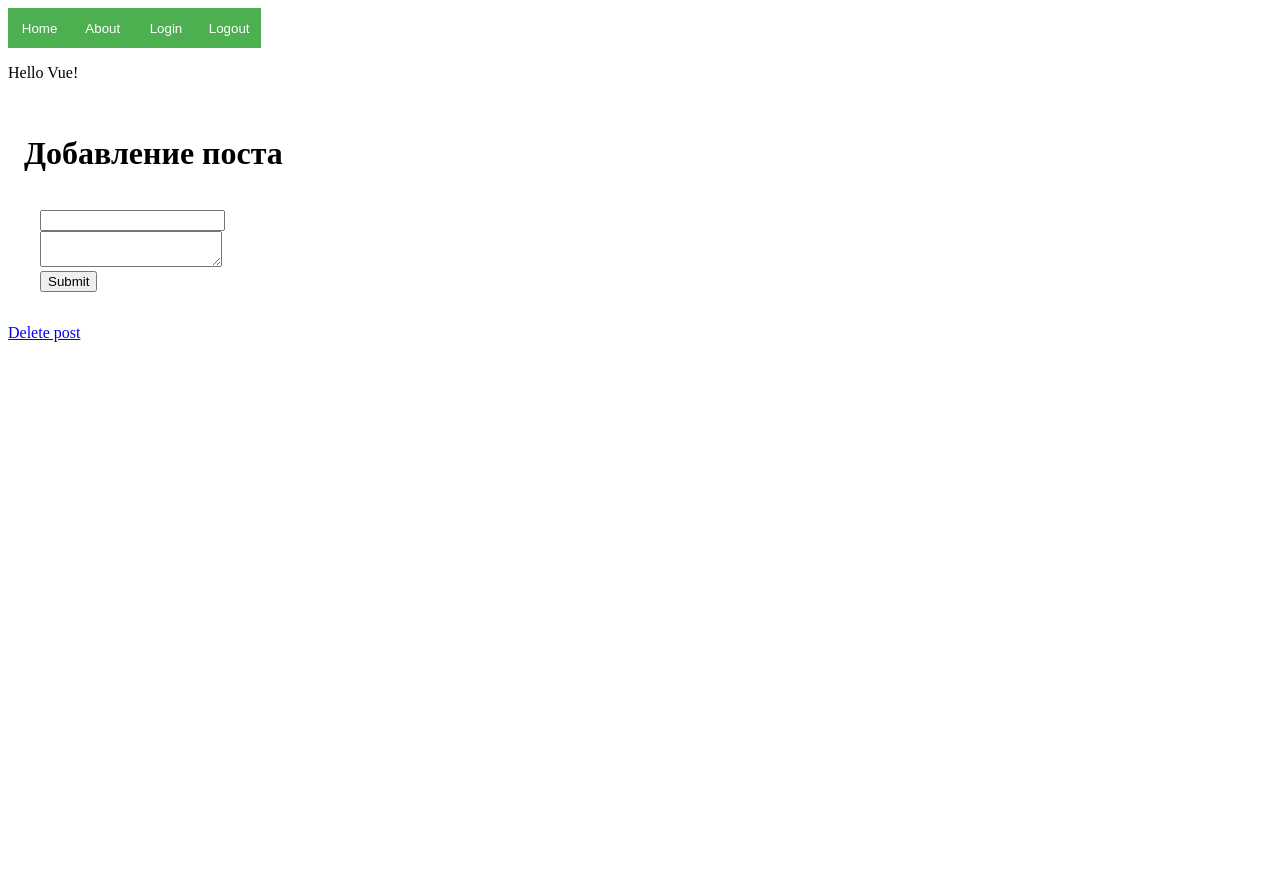
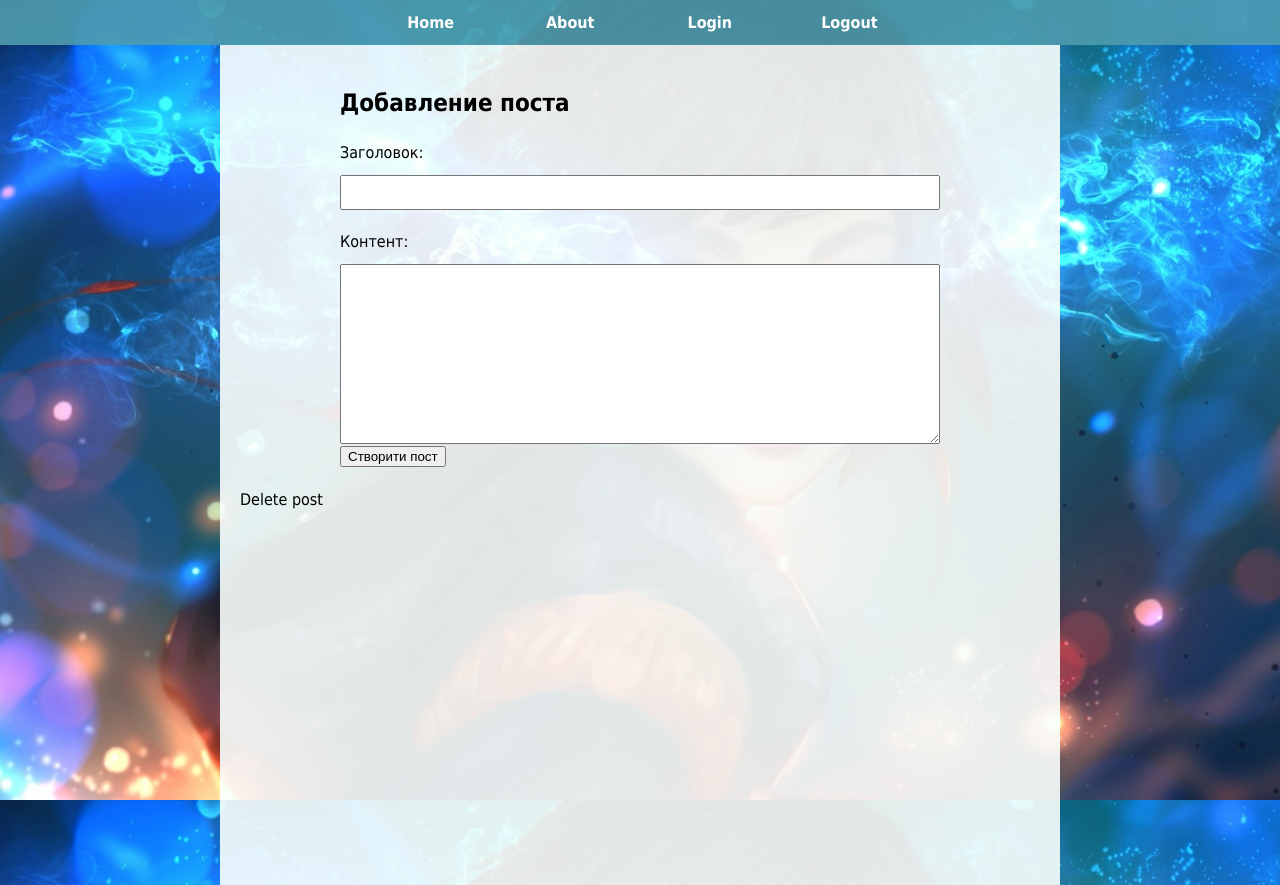
Before and after one commit to Palusha/Anime-News, a Flask app: page /create-post in a window 1280 px wide. Before the commit the page ends 342 px from the top, so only its background shows below. Run offline with Flask 2, Linux system fonts and the light colour scheme; the visitor is signed in with stand-in values (Sample User, id 1).

Commit message:
added some frontend

```diff
--- a/database.py
+++ b/database.py
@@ -7,6 +7,7 @@ CREATE_TABLE = "CREATE TABLE IF NOT EXISTS posts (" \
 
 CREATE_POST = "INSERT INTO posts VALUES(null, ?, ?, ?)"
 RETRIEVE_POSTS = "SELECT * FROM posts"
+RETRIEVE_POST = "SELECT * FROM posts WHERE id_ = ?"
 
 
 def create_tables():
@@ -17,6 +18,13 @@ def create_tables():
 def create_post(date, title, content):
     with sqlite3.connect("post.db") as connection:
         connection.execute(CREATE_POST, (date, title, content))
+
+
+def show_post(id_):
+    with sqlite3.connect("post.db") as connection:
+        cursor = connection.cursor()
+        cursor.execute(RETRIEVE_POST, (id_,))
+        return cursor.fetchall()
 
 
 def retrieve_posts():
--- a/main.py
+++ b/main.py
@@ -1,7 +1,6 @@
 from flask import Flask, render_template, url_for, request, redirect, session
 from datetime import datetime
 import database
-import time
 
 app = Flask(__name__)
 app.secret_key = 'SOME SECRET'
@@ -40,6 +39,11 @@ def logout():
     return redirect('/login')
 
 
+@app.route('/post/<int:id_>')
+def show_post(id_):
+    return render_template('show_post.html', article=database.show_post(id_))
+
+
 @app.route('/create-post', methods=["POST", "GET"])
 def create_article():
     if 'username' not in session:
--- a/static/css/main.css
+++ b/static/css/main.css
@@ -1,36 +1,79 @@
 body {
-/*background: url('images/anime_background.jpg');*/
-/*background-repeat: no-repeat;*/
-/*background-position: center;*/
-/*background-size: cover;*/
-/*background-attachment: fixed*/
+	font-family: tahoma;
+	line-height: 1.5;
+	background: url('../images/anime_background.jpg');
+	background-repeat: no-repeat;
+	background-position: center;
+	background-size: cover;
+	background-attachment: fixed
 }
 
-.btn-group button{
-background-color: #4CAF50;
-border: 0 solid green;
-color: white;
-cursor: pointer;
-display:inline-block;
-width: 5%;
-float: left;
-height: 40px;
-}
-
-.btn-group button:not(:last-child) {
-border-right: none;
-}
-
-.btn-group:after {
-content: "";
-clear: both;
-display: table;
-}
-
-.btn-group button:hover {
-background-color: #3e8e41;
+html, body {
+  height: 100%;
+  margin: 0;
 }
 
 .container {
   padding: 16px;
 }
+
+a {
+	text-decoration: none;
+	color: black;
+}
+
+.card{
+	width: 800px;
+	height: 100%;
+	margin: 0 auto;
+	padding: 20px;
+	color: black;
+
+	background: rgba(250, 255, 253, 0.9)
+}
+
+#add-blog *{
+	box-sizing: border-box;
+}
+
+#add-blog {
+	margin: 20px auto;
+	max-width: 600px;
+}
+
+label{
+	display: block;
+	margin: 20px 0 10px;
+}
+
+.create_post input[type="text"], textarea{
+	display: block;
+	width: 100%;
+	padding: 8px;
+}
+
+.create_post textarea{
+	height: 180px;
+}
+
+.center{
+	text-align: center;
+	margin: 0 auto;
+}
+.button_line{
+    width:100%;
+    text-align: center;
+    background: rgba(78, 156, 175, 0.9)
+}
+
+.button {
+    display: inline-block;
+    width: 115px;
+    height: 25px;
+    padding: 10px;
+    text-align: center;
+    color: white;
+    font-weight: bold;
+    line-height: 25px;
+    background:
+}
--- a/static/vue.js
+++ b/static/vue.js
@@ -1,7 +1,15 @@
-new Vue({
-    el:'#app',
-    data: {
-    message: 'Hello Vue!'
-    },
-    delimiters: ['[[',']]']
-})
+import addBlog from './component/addBlog.vue'
+
+export default{
+	components:{
+		'add-blog': addBlog
+	},
+	data(){
+		return{
+
+		}
+	},
+	methods:{
+
+	}
+}
--- a/templates/base.html
+++ b/templates/base.html
@@ -11,18 +11,16 @@
     <title>{% block title %}{% endblock %}</title>
 </head>
 <body>
-<div class="btn-group">
-    <button onclick="location.href='home'">Home</button>
-    <button onclick="location.href='about'">About</button>
-    <button onclick="location.href='login'">Login</button>
-    <button onclick="location.href='logout'">Logout</button>
+<div class="button_line">
+    <a class="button" href="/home">Home</a>
+    <a class="button" href="/about">About</a>
+    <a class="button" href="/login">Login</a>
+    <a class="button" href="/logout">Logout</a>
 </div>
-<div id="app">
-    <p>[[ message ]]</p>
-</div>
-
 <script src="{{ url_for('static', filename='vue.js') }}"></script>
+<div class="card">
 {% block body %}
 {% endblock %}
+</div>
 </body>
 </html>
--- a/templates/create_post.html
+++ b/templates/create_post.html
@@ -1,19 +1,19 @@
 {% extends 'base.html' %}
 
 {% block title %}
-About us
+Post creating
 {% endblock %}
 
 {% block body %}
-<div class="container mt-5">
-    <h1>Добавление поста</h1>
-    <div class="container">
+<div class="create_post" id="add-blog">
+    <h2>Добавление поста</h2>
         <form method="POST">
-            <input type="text" name="title" id="title"><br>
-            <textarea name="text" id="text"></textarea><br>
-            <button type="submit">Submit</button>
+        	<label>Заголовок:</label>
+            <input type="text" name="title" id="title" required/>
+            <label>Контент:</label>
+            <textarea name="text" id="text" required></textarea>
+            <button type="submit">Створити пост</button>
         </form>
-    </div>
 </div>
 <a href="delete_post">Delete post</a>
 {% endblock %}
--- a/templates/delete_post.html
+++ b/templates/delete_post.html
@@ -18,7 +18,7 @@ Home
                 <tr>
                     <td><h3>{{ article[1] }}</h3></td>
                     <td><h2>{{ article[2] }}</h2></td>
-                    <td><a href='delete_post/{{ article[0] }}'>delete</a></td>
+                    <td><a href='/delete_post/{{ article[0] }}'>delete</a></td>
                 </tr>
             {% endfor %}
         </table>
```
Also changed, not shown: templates/index.html (+4 -3 lines), templates/login.html (+5 -7 lines), templates/show_post.html (added, +14 -0 lines), static/images/anime_background.jpg (renamed from static/css/images/anime_background.jpg).
